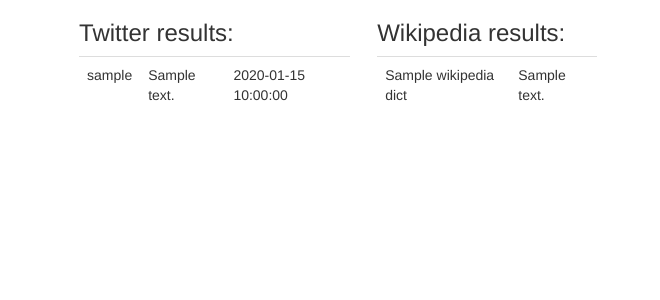
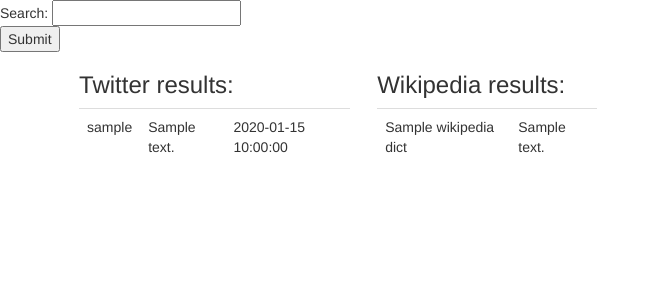
Before and after one commit to benjamincrom/kabbage_challenge, a Flask app: template templates/index.html in a window 1280 px wide. Shown: the top 300 px of the page, without its empty margins (0-660 px from the left). Run offline with Flask 2, Linux system fonts and the light colour scheme; the template is opened without the code that fills it: most values are stand-ins (such as "Sample title", 1, 10 or a date in 2020); parts of the project's set-up code (start-up, migrations or seed data) failed here and were passed over; some libraries are stand-ins or nearby versions.

Commit message:
added more functionality

```diff
--- a/app.py
+++ b/app.py
@@ -1,24 +1,36 @@
 import wikipedia
 
-from flask import Flask, render_template
+from flask import Flask, render_template, request
 from twitter_api_wrapper import TwitterAPIWrapper
 
 app = Flask(__name__)
 
 @app.route('/', methods=['GET', 'POST'])
 def index():
-    twitter_api = TwitterAPIWrapper()
-    tweet_dict_list = twitter_api.get_topic('football')
+    tweet_dict_list = []
+    wikipedia_dict_list = []
 
-    wikipedia_list = wikipedia.search('football', results=15)
-    wikipedia_dict_list = []
-    for entry in wikipedia_list:
-        wikipedia_dict_list.append(
-            {
-                'title': entry,
-                'summary': wikipedia.summary(entry, sentences=1),
-            }
-        )
+    if 'search' in request.args:
+        search_string = request.args.get('search')
+
+        twitter_api = TwitterAPIWrapper()
+        tweet_dict_list = twitter_api.get_topic(search_string)
+
+        wikipedia_list = wikipedia.search(search_string, results=20)
+        wikipedia_dict_list = []
+        for entry in wikipedia_list:
+            try:
+                summary = wikipedia.summary(entry, sentences=1)
+            except wikipedia.exceptions.DisambiguationError as e:
+                summary = str(e.options[0])
+
+            wikipedia_dict_list.append(
+                {
+                    'title': entry,
+                    'summary': summary,
+                }
+            )
+
     return render_template(
         'index.html',
         tweet_dict_list=tweet_dict_list,
--- a/templates/index.html
+++ b/templates/index.html
@@ -10,6 +10,12 @@
     <script scr="https://maxcdn.bootstrapcdn.com/bootstrap/3.3.5/js/bootstrap.min.js"></script>
   </head>
   <body>
+
+  <form action="/" method="get">
+    Search: <input type="text" name="search"><br>
+    <input type="submit" value="Submit">
+  </form>
+
   <div style="width:90%; margin:0 auto;">
   <table><tr><td valign="top">
   <div style="width:90%; margin:0 auto;">
```
